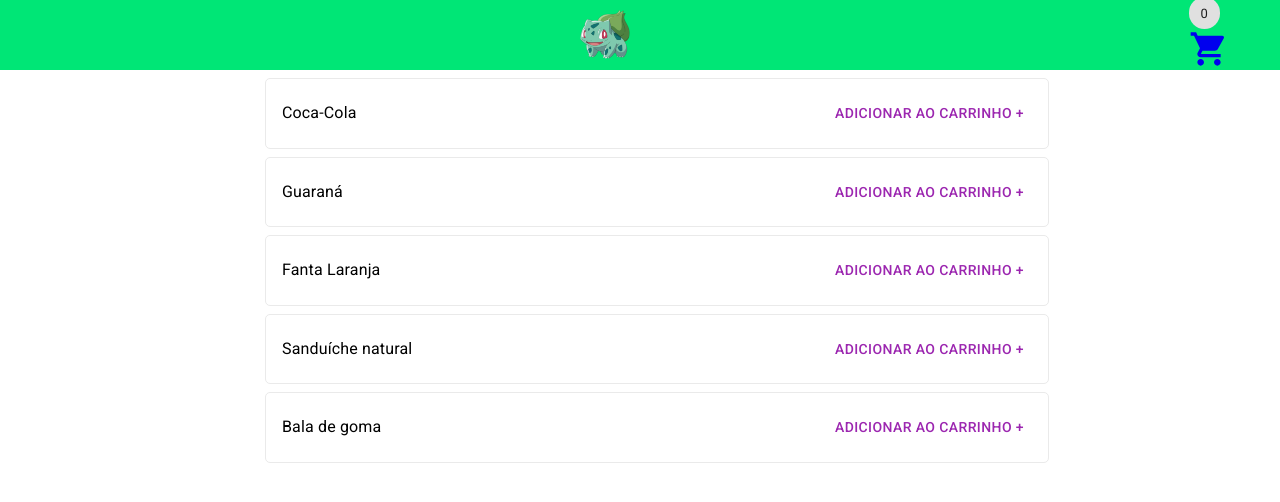
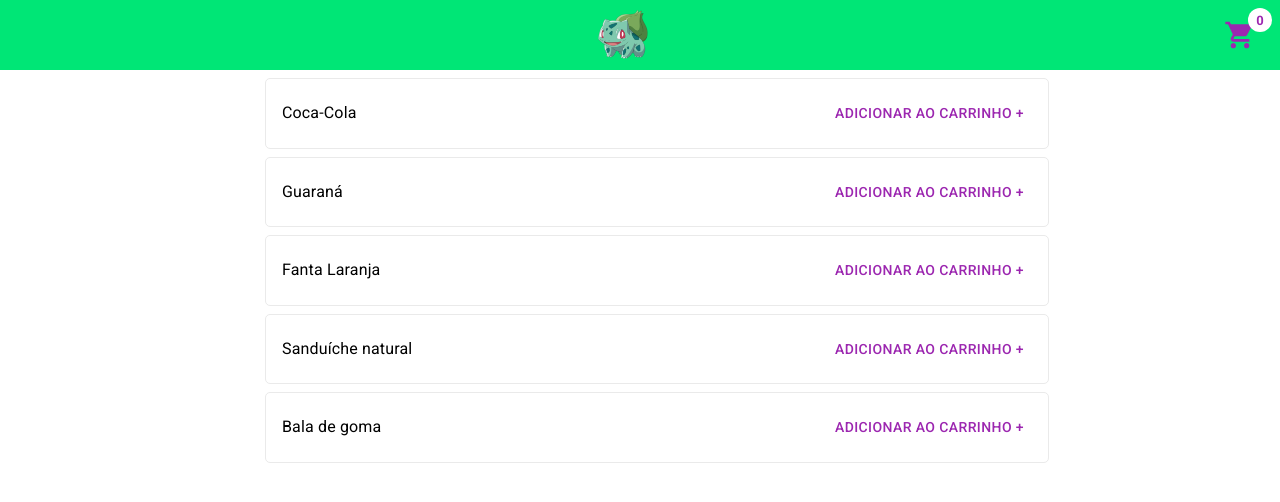
Before and after one commit to gbombassaro/exercicio-carrinho, a React (Create React App) app: page / in a window 1280 px wide. Shown: the top 502 px of the page. Built offline with nearby package versions, Linux system fonts and the light colour scheme.

Commit message:
Cria componente CartButton e ajusta estilo

```diff
--- /dev/null
+++ b/src/components/Topbar/CartButton.js
@@ -0,0 +1,42 @@
+import React from 'react';
+import {Link} from 'react-router-dom';
+import {Chip} from '@material-ui/core';
+import {ShoppingCart} from '@material-ui/icons';
+import {withStyles} from '@material-ui/core/styles';
+
+const styles = theme => ({
+  container: {
+    cursor: 'pointer',
+    width: 32,
+    height: 32,
+  },
+  amountBadge: {
+    position: 'absolute',
+    top: 8,
+    right: 8,
+    width: 24,
+    height: 24,
+    backgroundColor: 'white'
+  },
+  badgeLabel: {
+    padding: 0,
+    color: theme.palette.primary.main,
+    fontWeight: 'bold'
+  },
+  icon: {
+    width: 32,
+    height: 32,
+    fill: theme.palette.primary.main
+  }
+})
+
+const CartButton = ({classes, data, path}) => {
+  return (
+    <Link to={path} className={classes.container}>
+      <Chip label={data.length} className={classes.amountBadge} classes={{label: classes.badgeLabel}} />
+      <ShoppingCart className={classes.icon}/>
+    </Link>
+  )
+}
+
+export default withStyles(styles)(CartButton);
--- a/src/components/Topbar/index.js
+++ b/src/components/Topbar/index.js
@@ -1,8 +1,7 @@
 import React from 'react';
-import {Link} from 'react-router-dom';
-import {Grid, Chip} from '@material-ui/core';
-import {ShoppingCart} from '@material-ui/icons';
+import {Grid} from '@material-ui/core';
 import {withStyles} from '@material-ui/core/styles';
+import CartButton from './CartButton';
 
 const styles = (theme) => ({
   container: {
@@ -36,10 +35,7 @@ const Topbar = ({classes, data}) => {
       <Grid className={classes.brandContainer}>
         <img src='/bulbasaur.png' className={classes.brand}/>
       </Grid>
-      <Link to={'/carrinho'}>
-        <Chip label={data.length}/>
-        <ShoppingCart className={classes.icon}/>
-      </Link>
+      <CartButton path='/carrinho' data={data} />
     </Grid>
   )
 }
```
